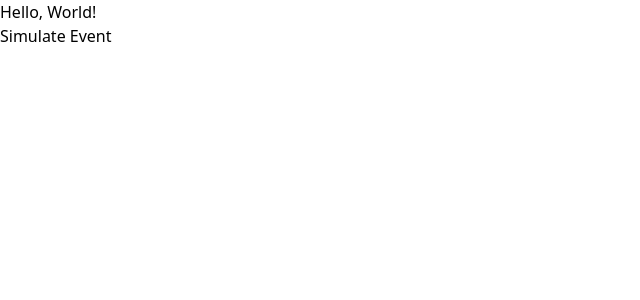
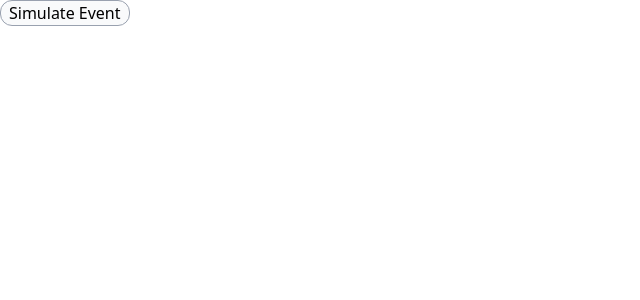
Before and after one commit to sopcoerik/campaign-play-processor, a React (Vite) app in the folder fe/: page / in a window 1280 px wide. Shown: the top 300 px of the page, without its empty margins (0-640 px from the left). Built offline with nearby package versions, Linux system fonts and the light colour scheme.

Commit message:
refactored code into component and types

```diff
--- a/fe/src/App.tsx
+++ b/fe/src/App.tsx
@@ -1,102 +1,18 @@
 import axios from 'axios'
 import { useEffect, useState } from 'react'
-
-const screenIds = [
-  "screen-101",
-  "screen-102",
-  "screen-103",
-  "screen-104",
-  "screen-105",
-  "screen-106",
-  "screen-107",
-  "screen-108",
-  "screen-109",
-  "screen-110",
-  "screen-111",
-  "screen-112",
-  "screen-113",
-  "screen-114",
-  "screen-115",
-  "screen-116",
-  "screen-117",
-  "screen-118",
-  "screen-119",
-  "screen-120",
-  "screen-121",
-  "screen-122",
-  "screen-123",
-  "screen-124",
-  "screen-125"
-];
-
-const campaignIds = [
-  "cmp-2025-001",
-  "cmp-2025-002",
-  "cmp-2025-003",
-  "cmp-2025-004",
-  "cmp-2025-005",
-  "cmp-2025-006",
-  "cmp-2025-007",
-  "cmp-2025-008",
-  "cmp-2025-009",
-  "cmp-2025-010",
-  "cmp-2025-011",
-  "cmp-2025-012",
-  "cmp-2025-013",
-  "cmp-2025-014",
-  "cmp-2025-015",
-  "cmp-2025-016",
-  "cmp-2025-017",
-  "cmp-2025-018",
-  "cmp-2025-019",
-  "cmp-2025-020",
-  "cmp-2025-021",
-  "cmp-2025-022",
-  "cmp-2025-023",
-  "cmp-2025-024",
-  "cmp-2025-025"
-];
-
-const getRandomEvent = () => {
-  const screen_id = screenIds[Math.floor(Math.random() * screenIds.length)];
-  const campaign_id = campaignIds[Math.floor(Math.random() * campaignIds.length)];
-  const timestamp = new Date().toISOString();
-
-  return { screen_id, campaign_id, timestamp };
-}
-
-export const SimulateEventButton = ({ isSimulating, onSimulation }) => {
-
-  let isClicked = false;
-
-  const handleClick = async () => {
-    isClicked = true;
-
-    await axios.post('http://localhost:3000/events', getRandomEvent());
-
-    isClicked = false;
-
-    if (!isSimulating) onSimulation(true);
-  }
-
-  console.log('isClicked', isClicked);
-
-  return <button className='disabled:color-gray-400' disabled={isClicked} onClick={handleClick}>{isClicked ? 'Simulating...' : 'Simulate Event'}</button>
-}
+import { SimulateEventButton } from './components/SimulateEventButton';
+import type { Campaign } from './types/Campaign';
 
 function App() {
 
-  const [campaigns, setCampaigns] = useState({});
+  const [campaigns, setCampaigns] = useState<Campaign>({});
   const [isSimulating, setIsSimulating] = useState(false);
 
   useEffect(() => {
     const fetchCampaigns = async () => {
       const res = await axios.get('http://localhost:3000/campaigns')
 
-      setCampaigns(() => {
-        console.log(res.data);
-        return res.data;
-      });
+      setCampaigns(res.data);
     }
 
     let interval = -1;
@@ -110,7 +26,6 @@ function App() {
 
   return (
     <main>
-      <h1>Hello, World!</h1>
       <SimulateEventButton isSimulating={isSimulating} onSimulation={setIsSimulating} />
       {
         Object.entries(campaigns).map(([key, value]) => (
--- /dev/null
+++ b/fe/src/components/SimulateEventButton.tsx
@@ -0,0 +1,92 @@
+import axios from "axios";
+import { useState, type FC } from "react";
+import type { PlayEvent } from "../types/PlayEvent";
+
+const screenIds: string[] = [
+  "screen-101",
+  "screen-102",
+  "screen-103",
+  "screen-104",
+  "screen-105",
+  "screen-106",
+  "screen-107",
+  "screen-108",
+  "screen-109",
+  "screen-110",
+  "screen-111",
+  "screen-112",
+  "screen-113",
+  "screen-114",
+  "screen-115",
+  "screen-116",
+  "screen-117",
+  "screen-118",
+  "screen-119",
+  "screen-120",
+  "screen-121",
+  "screen-122",
+  "screen-123",
+  "screen-124",
+  "screen-125"
+];
+
+const campaignIds:string[] = [
+  "cmp-2025-001",
+  "cmp-2025-002",
+  "cmp-2025-003",
+  "cmp-2025-004",
+  "cmp-2025-005",
+  "cmp-2025-006",
+  "cmp-2025-007",
+  "cmp-2025-008",
+  "cmp-2025-009",
+  "cmp-2025-010",
+  "cmp-2025-011",
+  "cmp-2025-012",
+  "cmp-2025-013",
+  "cmp-2025-014",
+  "cmp-2025-015",
+  "cmp-2025-016",
+  "cmp-2025-017",
+  "cmp-2025-018",
+  "cmp-2025-019",
+  "cmp-2025-020",
+  "cmp-2025-021",
+  "cmp-2025-022",
+  "cmp-2025-023",
+  "cmp-2025-024",
+  "cmp-2025-025"
+];
+
+const getRandomEvent = () => {
+  const screen_id = screenIds[Math.floor(Math.random() * screenIds.length)];
+  const campaign_id = campaignIds[Math.floor(Math.random() * campaignIds.length)];
+  const timestamp = new Date().toISOString();
+
+  return { screen_id, campaign_id, timestamp } as PlayEvent;
+}
+
+type SimulateEventButtonProps = {
+  isSimulating: boolean;
+  onSimulation: (isSimulating: boolean) => void;
+}
+
+export const SimulateEventButton: FC<SimulateEventButtonProps> = ({ isSimulating, onSimulation }) => {
+
+  const [isClicked, setIsClicked] =  useState(false);
+
+  const handleClick = async () => {
+    setIsClicked(true);
+
+    await axios.post('http://localhost:3000/events', getRandomEvent());
+
+    setIsClicked(false);
+
+    if (!isSimulating) onSimulation(true);
+  }
+
+  return <button className='
+    text-black border border-gray-400 rounded-xl px-2 bg-gray-50 hover:opacity-80 cursor-pointer
+    disbled:opacity-50 disabled:cursor-not-allowed
+  ' disabled={isClicked} onClick={handleClick}>{isClicked ? 'Simulating...' : 'Simulate Event'}</button>
+}
--- /dev/null
+++ b/fe/src/types/Campaign.ts
@@ -0,0 +1,3 @@
+export type Campaign = {
+  [key: string]: number;
+}
--- /dev/null
+++ b/fe/src/types/PlayEvent.ts
@@ -0,0 +1,5 @@
+export type PlayEvent = {
+  screen_id: '',
+  campaign_id: '',
+  timestamp: ''
+};
```
